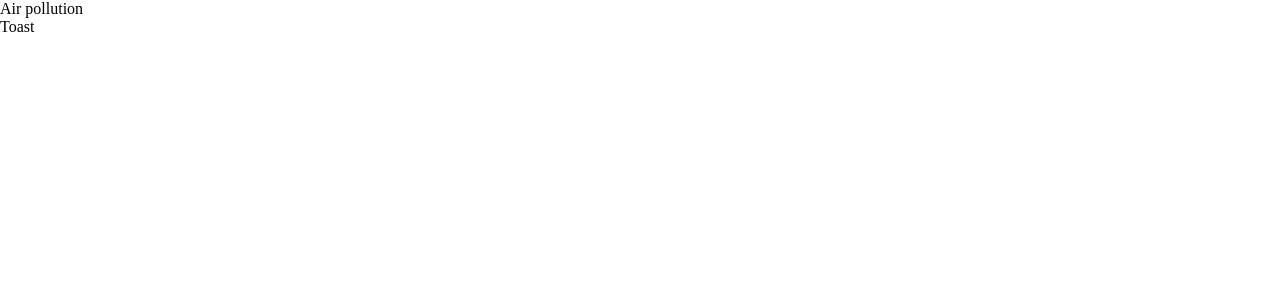
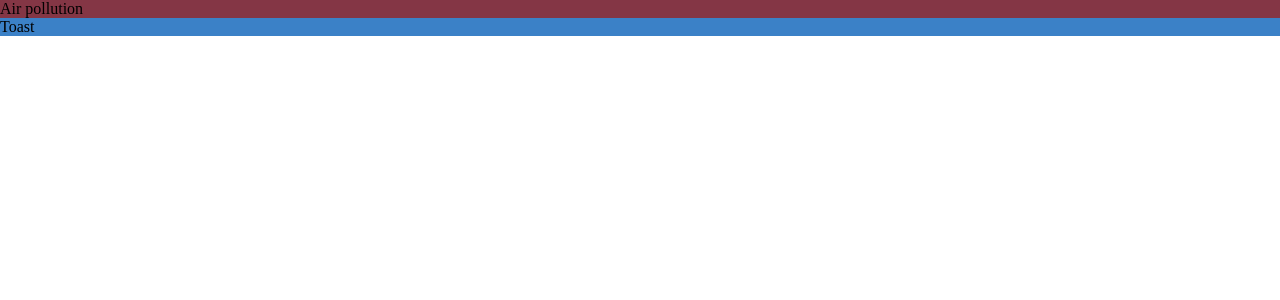
Before and after one commit to hastydc/CelesWeather2024, a React (Create React App) app: page / in a window 1280 px wide. Shown: the top 300 px of the page. Built offline with nearby package versions, Linux system fonts and the light colour scheme.

Commit message:
feat: 🎸 define styles folder and colors
define styles folder, colors and root var colors

```diff
--- /dev/null
+++ b/src/features/air-pollution/AirPollution.module.scss
@@ -0,0 +1,3 @@
+.air {
+  background-color: var(--color-red-light);
+}
--- a/src/features/air-pollution/AirPollution.tsx
+++ b/src/features/air-pollution/AirPollution.tsx
@@ -1,7 +1,9 @@
+import Style from './AirPollution.module.scss';
+
 const AirPollution = () => {
   return (
     <>
-      <div>Air pollution</div>
+      <div className={`${Style.air}`}>Air pollution</div>
     </>
   );
 };
--- a/src/index.css
+++ /dev/null
@@ -1,4 +0,0 @@
-body {
-  margin: 0;
-  padding: 0;
-}
--- a/src/index.tsx
+++ b/src/index.tsx
@@ -1,6 +1,6 @@
 import React from 'react';
 import ReactDOM from 'react-dom/client';
-import './index.css';
+import 'src/styles/index.scss';
 import { RouterProvider } from 'react-router-dom';
 import IndexRouter from './index.router';
 
--- /dev/null
+++ b/src/styles/_colors.scss
@@ -0,0 +1,8 @@
+$colorBlackLight: #19191e;
+$colorBlackDark: #141419;
+$colorBlueLight: #3b81c7;
+$colorBlueMedium: #353a72;
+$colorGrayLight: #5e656a;
+$colorWhiteLight: #ededed;
+$colorGreenLight: #409878;
+$colorRedLight: #843645;
--- /dev/null
+++ b/src/styles/_general.scss
@@ -0,0 +1,17 @@
+@import 'src/styles/colors';
+
+:root {
+  --color-black-light: #{$colorBlackLight};
+  --color-black-dark: #{$colorBlackDark};
+  --color-blue-light: #{$colorBlueLight};
+  --color-blue-medium: #{$colorBlueMedium};
+  --color-gray-light: #{$colorGrayLight};
+  --color-white-light: #{$colorWhiteLight};
+  --color-green-light: #{$colorGreenLight};
+  --color-red-light: #{$colorRedLight};
+}
+
+body {
+  margin: 0;
+  padding: 0;
+}
--- /dev/null
+++ b/src/styles/index.scss
@@ -0,0 +1 @@
+@import 'src/styles/general';
--- /dev/null
+++ b/src/ui/toast/Toast.module.scss
@@ -0,0 +1,5 @@
+@import 'src/styles/colors';
+
+.toast {
+  background-color: $colorBlueLight;
+}
--- a/src/ui/toast/Toast.tsx
+++ b/src/ui/toast/Toast.tsx
@@ -1,7 +1,9 @@
+import Style from './Toast.module.scss';
+
 const Toast = () => {
   return (
     <>
-      <div>Toast</div>
+      <div className={`${Style.toast}`}>Toast</div>
     </>
   );
 };
```
